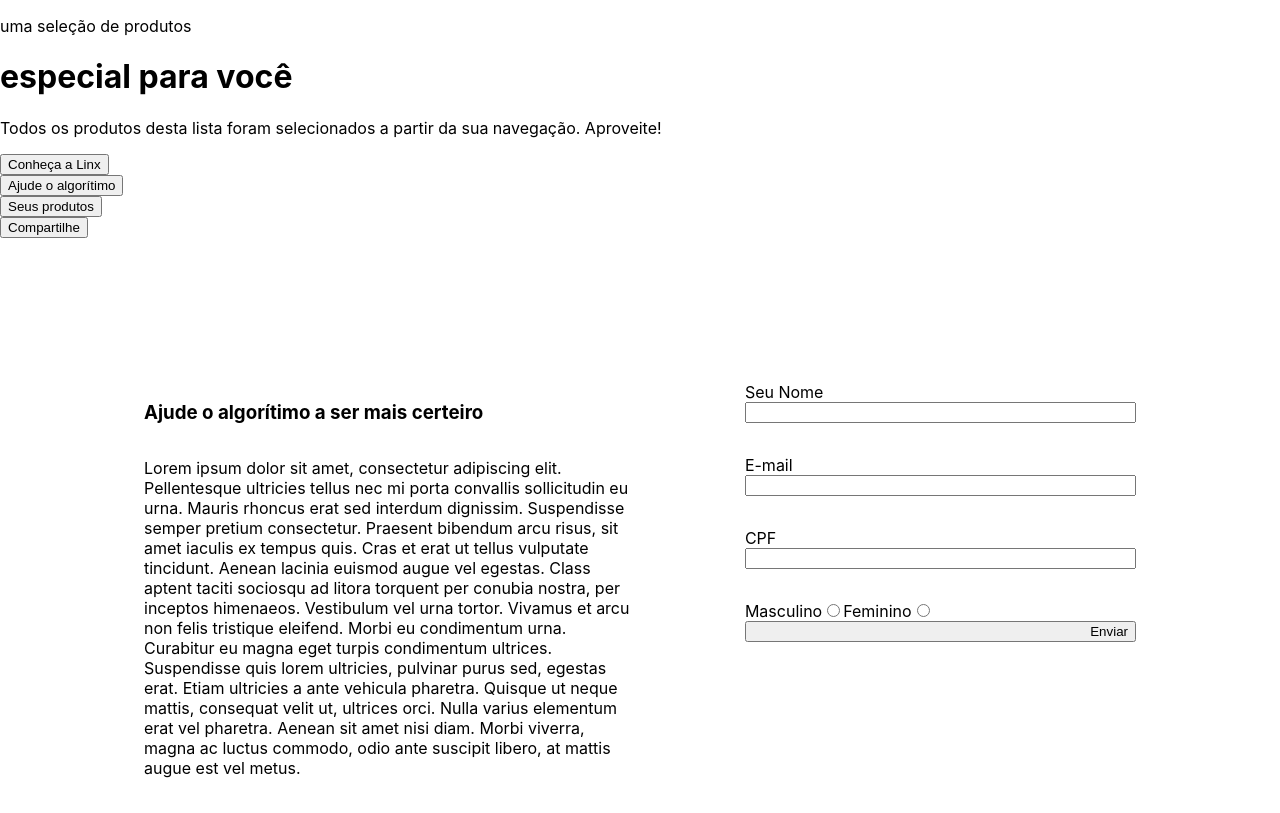
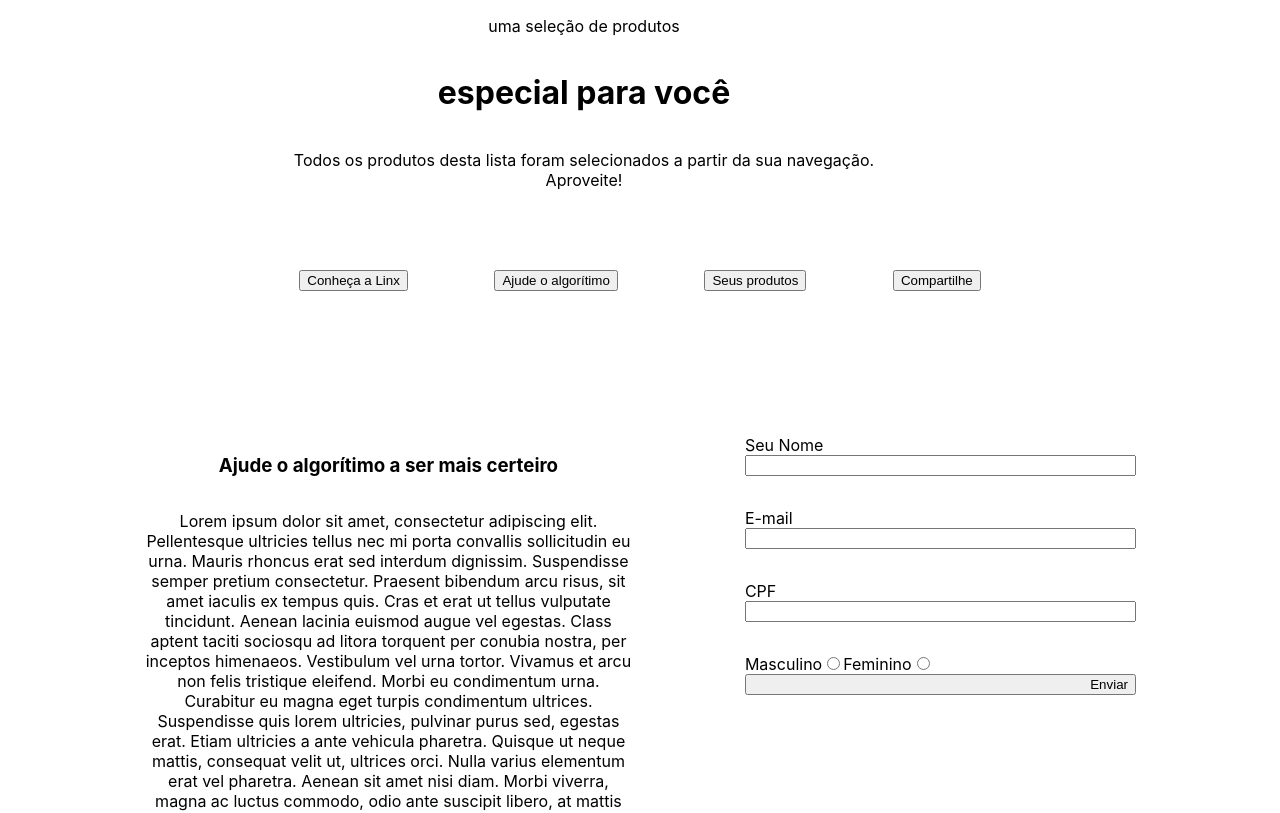
Before and after one commit to mathocihara/my-app, a React (Create React App) app: page / in a window 1280 px wide. Shown: the top 813 px of the page. Built offline with nearby package versions, Linux system fonts and the light colour scheme.

Commit message:
estilização do header

```diff
--- /dev/null
+++ b/src/componentes/header.css
@@ -0,0 +1,21 @@
+.header{
+    display: flex;
+    width: 100%;
+    height: 100%;
+    flex-direction: column;
+    align-items: center;
+}
+
+.text{
+    display: flex;
+    flex-direction: column;
+    text-align: center;
+    margin-bottom: 4rem;
+}
+
+.buttonHeader{
+    display: flex;
+    flex-direction: row;
+    width: 60%;
+    justify-content: space-around;
+}
--- a/src/componentes/header.jsx
+++ b/src/componentes/header.jsx
@@ -1,15 +1,18 @@
 import React from 'react';
+
+import './header.css'
 function Header() {
 return (
 
 
 <header>
-            <div>
+    <div className='header'>
+        <div className='text'>
             <p>uma seleção de produtos</p>
             <h1>especial para você</h1>
             <p>Todos os produtos desta lista foram selecionados a partir da sua navegação. Aproveite!</p>
         </div>
-            <div>
+        <div className='buttonHeader'>
             <button>
                 Conheça a Linx
             </button>
@@ -26,7 +29,7 @@ function Header() {
                 Compartilhe
             </button>
         </div>
-
+    </div>
 </header>
 
 
```
Lines whose indentation alone changed are shown as unchanged.
